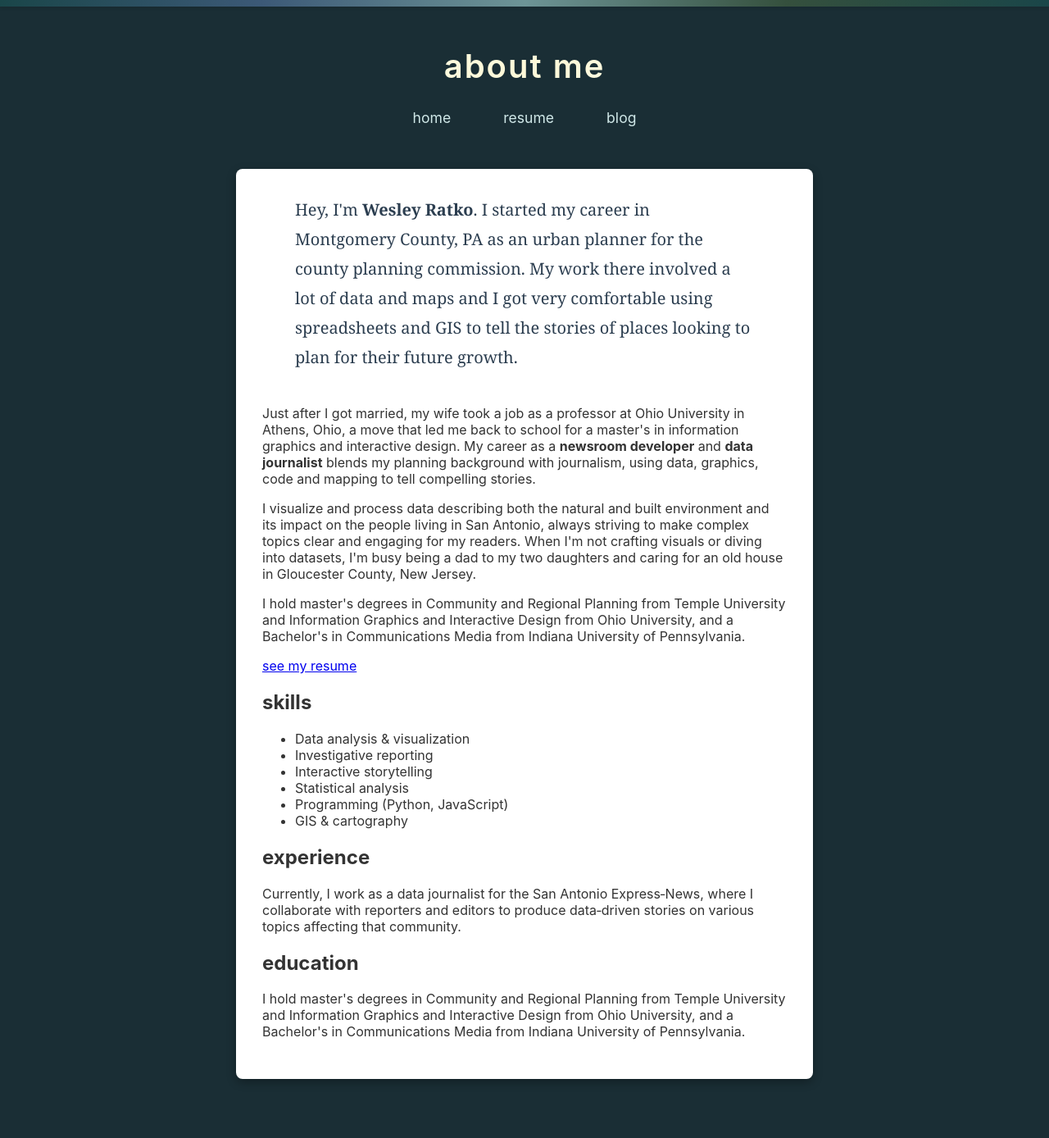
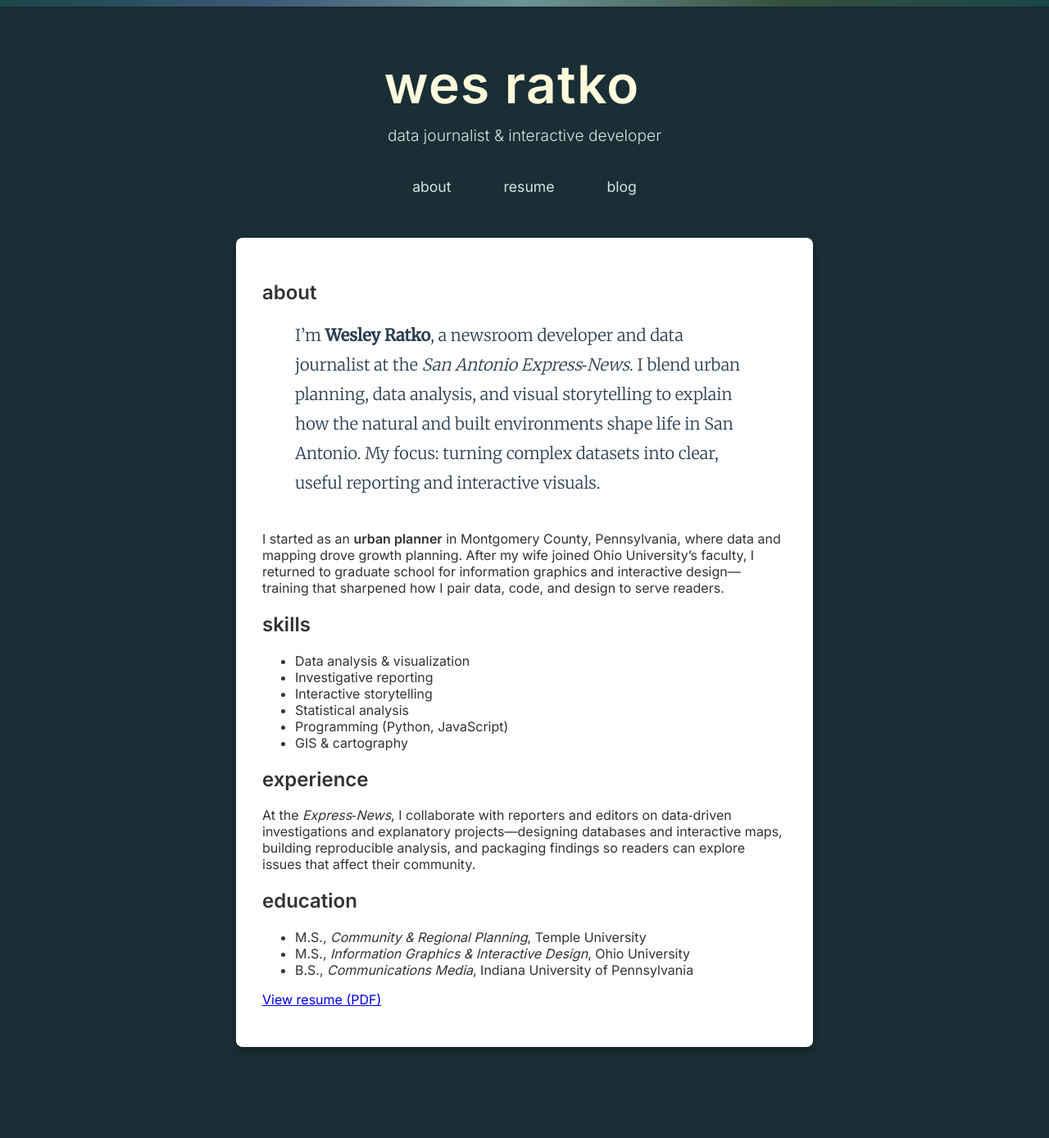
Before and after one commit to misterwes/wbr_portfolio, a Jekyll site: the page about.html, which Jekyll copies as it is, in a window 1280 px wide. Shown: the whole page at 82% size. Built offline with Jekyll 4.4.1, drawn with Linux system fonts in a browser that asks for light colours; after the commit the page ends 1349 px from its top, so only the background shows below that.

Commit message:
About me section update.

```diff
--- a/about.html
+++ b/about.html
@@ -3,77 +3,88 @@
   <head>
     <meta charset="UTF-8" />
     <meta name="viewport" content="width=device-width, initial-scale=1.0" />
-    <title>about – wes ratko</title>
+    <title>About – Wes Ratko</title>
+    <!-- Fonts -->
+    <link rel="preconnect" href="https://fonts.googleapis.com" />
+    <link rel="preconnect" href="https://fonts.gstatic.com" crossorigin />
+    <link
+      href="https://fonts.googleapis.com/css2?family=Inter:wght@300;400;600&family=Merriweather:wght@300;400&display=swap"
+      rel="stylesheet"
+    />
     <link rel="stylesheet" href="/main.css" />
   </head>
   <body>
     <div class="container">
-      <h1>about me</h1>
+      <h1 class="name">
+        <a href="/">wes ratko</a><span class="cursor">|</span>
+      </h1>
+      <p class="tagline">data journalist &amp; interactive developer</p>
       <nav>
-        <a href="/">home</a>
-        <a href="/resources/resume.pdf" target="_blank">resume</a>
+        <a href="/about.html" aria-current="page">about</a>
+        <a href="/resources/resume.pdf" target="_blank" rel="noopener"
+          >resume</a
+        >
         <a href="/blog/">blog</a>
       </nav>
+
       <div class="content">
+        <h2>about</h2>
         <p>
-          Hey, I'm <strong>Wesley Ratko</strong>. I started my career in
-          Montgomery County, PA as an urban planner for the county planning
-          commission. My work there involved a lot of data and maps and I got
-          very comfortable using spreadsheets and GIS to tell the stories of
-          places looking to plan for their future growth.
+          I’m <strong>Wesley Ratko</strong>, a newsroom developer and data
+          journalist at the <em>San Antonio Express‑News</em>. I blend urban
+          planning, data analysis, and visual storytelling to explain how the
+          natural and built environments shape life in San Antonio. My focus:
+          turning complex datasets into clear, useful reporting and interactive
+          visuals.
         </p>
         <p>
-          Just after I got married, my wife took a job as a professor at Ohio
-          University in Athens, Ohio, a move that led me back to school for a
-          master's in information graphics and interactive design. My career as
-          a <strong>newsroom developer</strong> and
-          <strong>data journalist</strong> blends my planning background with
-          journalism, using data, graphics, code and mapping to tell compelling
-          stories.
-        </p>
-        <p>
-          I visualize and process data describing both the natural and built
-          environment and its impact on the people living in San Antonio, always
-          striving to make complex topics clear and engaging for my readers.
-          When I'm not crafting visuals or diving into datasets, I'm busy being
-          a dad to my two daughters and caring for an old house in Gloucester
-          County, New Jersey.
-        </p>
-        <p>
-          I hold master's degrees in Community and Regional Planning from Temple
-          University and Information Graphics and Interactive Design from Ohio
-          University, and a Bachelor's in Communications Media from Indiana
-          University of Pennsylvania.
-        </p>
-        <p>
-          <a href="/resources/resume.pdf" target="_blank">see my resume</a>
+          I started as an <strong>urban planner</strong> in Montgomery County,
+          Pennsylvania, where data and mapping drove growth planning. After my
+          wife joined Ohio University’s faculty, I returned to graduate school
+          for information graphics and interactive design— training that
+          sharpened how I pair data, code, and design to serve readers.
         </p>
 
         <h2>skills</h2>
         <ul>
-          <li>Data analysis & visualization</li>
+          <li>Data analysis &amp; visualization</li>
           <li>Investigative reporting</li>
           <li>Interactive storytelling</li>
           <li>Statistical analysis</li>
           <li>Programming (Python, JavaScript)</li>
-          <li>GIS & cartography</li>
+          <li>GIS &amp; cartography</li>
         </ul>
 
         <h2>experience</h2>
         <p>
-          Currently, I work as a data journalist for the San Antonio
-          Express‑News, where I collaborate with reporters and editors to
-          produce data‑driven stories on various topics affecting that
+          At the <em>Express‑News</em>, I collaborate with reporters and editors
+          on data‑driven investigations and explanatory projects—designing
+          databases and interactive maps, building reproducible analysis, and
+          packaging findings so readers can explore issues that affect their
           community.
         </p>
 
         <h2>education</h2>
+        <ul>
+          <li>
+            M.S., <em>Community &amp; Regional Planning</em>, Temple University
+          </li>
+          <li>
+            M.S., <em>Information Graphics &amp; Interactive Design</em>, Ohio
+            University
+          </li>
+          <li>
+            B.S., <em>Communications Media</em>, Indiana University of
+            Pennsylvania
+          </li>
+        </ul>
+
         <p>
-          I hold master's degrees in Community and Regional Planning from Temple
-          University and Information Graphics and Interactive Design from Ohio
-          University, and a Bachelor's in Communications Media from Indiana
-          University of Pennsylvania.
+          <a href="/resources/resume.pdf" target="_blank" rel="noopener"
+            >View resume (PDF)</a
+          >
         </p>
+        <!-- Note: Selected Work omitted here because the site’s main UI presents projects visually. -->
       </div>
     </div>
   </body>
```
Also changed, not shown: Gemfile (deleted, +0 -8 lines), 1 other file.
